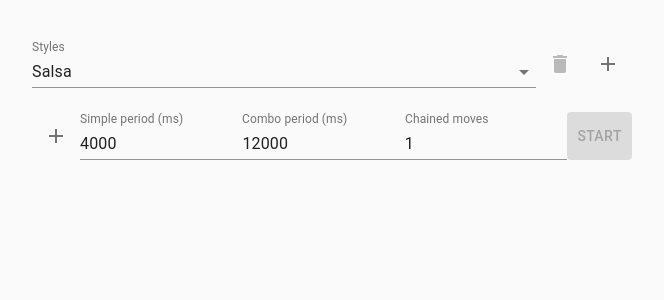
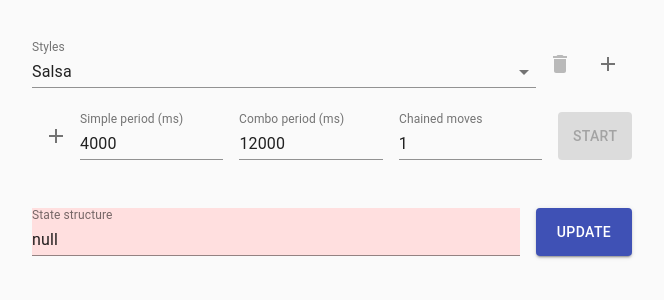
Before and after one commit to kamirov/repeater, a React (Create React App) app: page / in a window 1280 px wide. Shown: the top 300 px of the page, without its empty margins (308-972 px from the left). Built offline with nearby package versions, Linux system fonts and the light colour scheme.

Commit message:
Add state field

```diff
--- a/src/index.scss
+++ b/src/index.scss
@@ -5,6 +5,8 @@
 $font-family: -apple-system, BlinkMacSystemFont, 'Segoe UI', 'Roboto', 'Oxygen',
 'Ubuntu', 'Cantarell', 'Fira Sans', 'Droid Sans', 'Helvetica Neue',
 sans-serif;
+
+$button-width: 6rem;
 
 html {
   margin: 1.5rem 1.5rem 0;
@@ -147,6 +149,14 @@ code {
   > {
     flex-grow: 1;
   }
+
+  .selection-field {
+    margin-right: 1rem;
+  }
+
+  .selection-button {
+    width: $button-width;
+  }
 }
 
 .orderable-list-container {
@@ -198,3 +208,23 @@ code {
     opacity: 0.7;
   }
 }
+
+footer {
+  display: flex;
+  justify-content: space-between;
+  margin-top: 2rem;
+  padding: 1rem 0;
+
+  .string-state {
+    flex-grow: 2;
+    margin-right: 1rem;
+
+    &.invalid {
+      background: #ffdfdf;
+    }
+  }
+
+  .footer-button {
+    width: $button-width;
+  }
+}
--- a/src/modules/AppView.tsx
+++ b/src/modules/AppView.tsx
@@ -15,6 +15,7 @@ import {AnnouncementService} from "./announcement/AnnouncementService";
 import {StyleService} from "./style/StyleService";
 import {StorageModule} from "./common/StorageModule";
 import MoveList from "./move/MoveList";
+import Footer from "./common/Footer";
 
 // A bit messy. Eventually can move this to an announcement redux state (see the to-do around the timer below)
 const storedSimplePeriod = StorageModule.get('simple-period')
@@ -153,6 +154,7 @@ export default function AppView() {
                     items={learnedMoveItems}
                 />
                 }
+                <Footer />
             </Page>
         </Main>
     </Root>
--- /dev/null
+++ b/src/modules/common/Footer.tsx
@@ -0,0 +1,88 @@
+import * as React from "react";
+import {Button, TextField} from "@material-ui/core";
+import {useEffect, useState} from "react";
+import {StorageModule} from "./StorageModule";
+import {useSelector} from "react-redux";
+import {RootState} from "../../redux/redux.types";
+import {StyleService} from "../style/StyleService";
+import {MoveService} from "../move/MoveService";
+type Props = {
+    id?: string
+    className?: string
+}
+
+function Footer(props: Props) {
+    const state = useSelector((state: RootState) => state)
+    const [stringState, setStringState] = useState("")
+    const [isValidState, setIsValidState] = useState(true)
+
+    useEffect(() => {
+        const nextStringState = JSON.stringify(StorageModule.get('state'))
+        setStringState(nextStringState)
+    }, [state])
+
+    useEffect(() => {
+        validateStringState()
+    }, [stringState])
+
+    function updateState() {
+        if (isValidState) {
+            try {
+                const parsedState = JSON.parse(stringState);
+                StorageModule.set('state', parsedState)
+                window.location.reload();
+            } catch (e) {
+                alert("Error updating stored state: " + e.message)
+                console.error(e)
+            }
+        } else {
+            alert("String state is currently invalid")
+        }
+    }
+
+    function validateStringState() {
+        let parsedState: RootState;
+        try {
+            parsedState = JSON.parse(stringState);
+            if (stateIsValid(parsedState)) {
+                setIsValidState(true)
+            } else {
+                setIsValidState(true)
+            }
+        } catch (e) {
+            setIsValidState(false)
+        }
+    }
+
+    return <footer>
+        <TextField
+            className={"string-state " + (isValidState ? "valid" : "invalid")}
+            label={"State structure"}
+            value={stringState}
+            onChange={(event: any) => setStringState(event.target.value)}
+            InputLabelProps={{
+                shrink: true,
+            }}
+        />
+        <Button
+            variant="contained"
+            color="primary"
+            onClick={updateState}
+            className={"footer-button"}
+        >
+            Update
+        </Button>
+    </footer>
+
+    function stateIsValid(possibleState: RootState) {
+        return possibleState.style &&
+            possibleState.style.activeStyleId &&
+            possibleState.style.styles.every(StyleService.isValidStyle) &&
+            possibleState.move &&
+            possibleState.move.activeMoveType &&
+            possibleState.move.learnedMoves.every(MoveService.isValidMove) &&
+            possibleState.move.learningMoves.every(MoveService.isValidMove)
+    }
+}
+
+export default Footer;
--- a/src/modules/move/MoveService.tsx
+++ b/src/modules/move/MoveService.tsx
@@ -1,8 +1,20 @@
-import { IdModule } from "../common/IdModule";
+import {IdModule} from "../common/IdModule";
 import {Move, MoveType} from "./move.types";
 
 export const MoveService = {
     createEmptyMove,
+    isValidMove
+}
+
+function isValidMove(move: Move) {
+    // TODO: Gotta be some way to infer this from typescript
+    return !(typeof move.id === 'undefined' ||
+        typeof move.name === 'undefined' ||
+        typeof move.styleId === 'undefined' ||
+        typeof move.description === 'undefined' ||
+        typeof move.link === 'undefined' ||
+        typeof move.type === 'undefined' ||
+        typeof move.isLearned === 'undefined');
 }
 
 function createEmptyMove(styleId: string, type: MoveType): Move {
--- a/src/modules/selection/SelectionBar.tsx
+++ b/src/modules/selection/SelectionBar.tsx
@@ -48,6 +48,7 @@ function SelectionBar(props: Props) {
         <TextField
             label="Simple period (ms)"
             type="number"
+            className={"selection-field"}
             value={props.simplePeriod}
             onChange={handleSimplePeriodChange}
             InputLabelProps={{
@@ -57,6 +58,7 @@ function SelectionBar(props: Props) {
         <TextField
             label="Combo period (ms)"
             type="number"
+            className={"selection-field"}
             value={props.comboPeriod}
             onChange={handleComboPeriodChange}
             InputLabelProps={{
@@ -66,6 +68,7 @@ function SelectionBar(props: Props) {
         <TextField
             label="Chained moves"
             type="number"
+            className={"selection-field"}
             title="This many moves will be read out on each iteration"
             value={props.activeMoveCount}
             onChange={handleActiveMoveCountChange}
@@ -73,7 +76,13 @@ function SelectionBar(props: Props) {
                 shrink: true,
             }}
         />
-        <Button variant="contained" color="primary" onClick={props.onToggleSelection} disabled={props.toggleIsDisabled}>
+        <Button
+            variant="contained"
+            color="primary"
+            onClick={props.onToggleSelection}
+            disabled={props.toggleIsDisabled}
+            className={"selection-button"}
+        >
             {props.buttonText}
         </Button>
     </div>
--- a/src/modules/style/StyleService.tsx
+++ b/src/modules/style/StyleService.tsx
@@ -3,6 +3,14 @@ import {Style} from "./style.types";
 
 export const StyleService = {
     createEmptyStyle,
+    isValidStyle
+}
+
+function isValidStyle(style: Style) {
+
+    // TODO: Gotta be some way to infer this from typescript
+    return !(typeof style.id === 'undefined' ||
+        typeof style.name === 'undefined');
 }
 
 function createEmptyStyle(name: string): Style {
```
